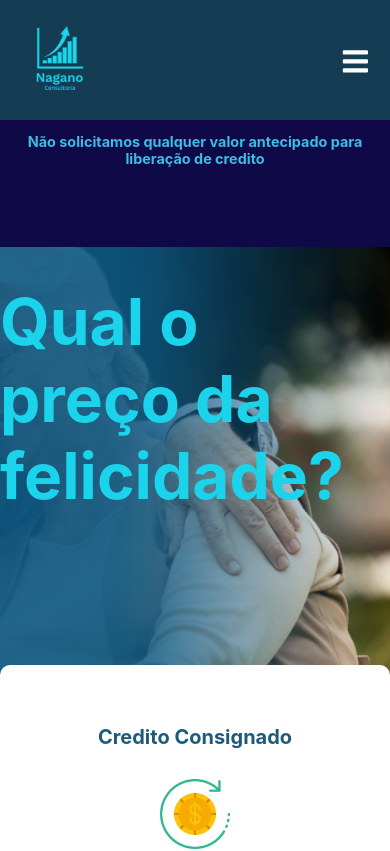
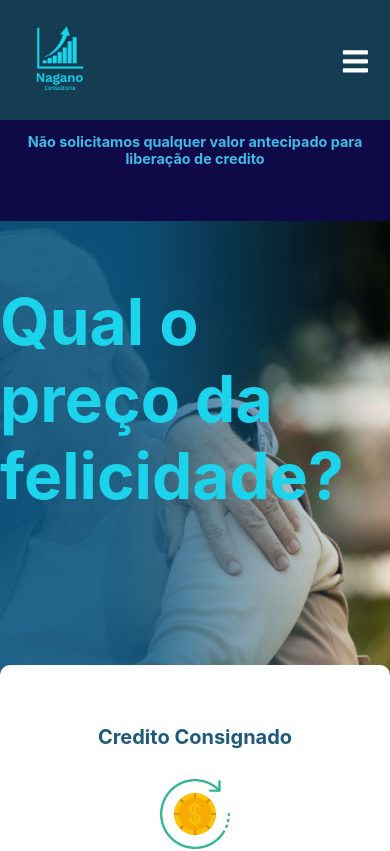
Before and after one commit to maikonweber/NaganoPrivete, a Next.js app: page / in a window 390 px wide. Shown: the top 851 px of the page. Built offline with nearby package versions, Linux system fonts and the light colour scheme.

Commit message:
fix eror

```diff
--- a/src/Components/popup_/styles.module.css
+++ b/src/Components/popup_/styles.module.css
@@ -33,6 +33,6 @@
 
 @media only screen and (max-width: 600px) {
     .container {
-       height: 15%;
+       height: 12%;
     }
   }
```
